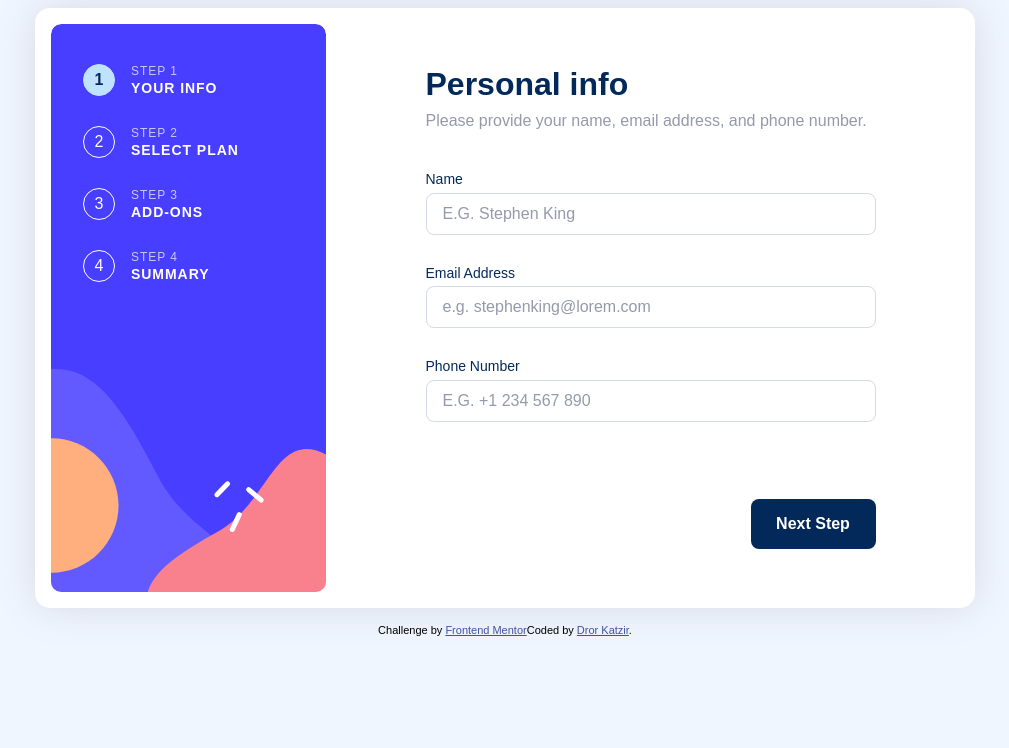
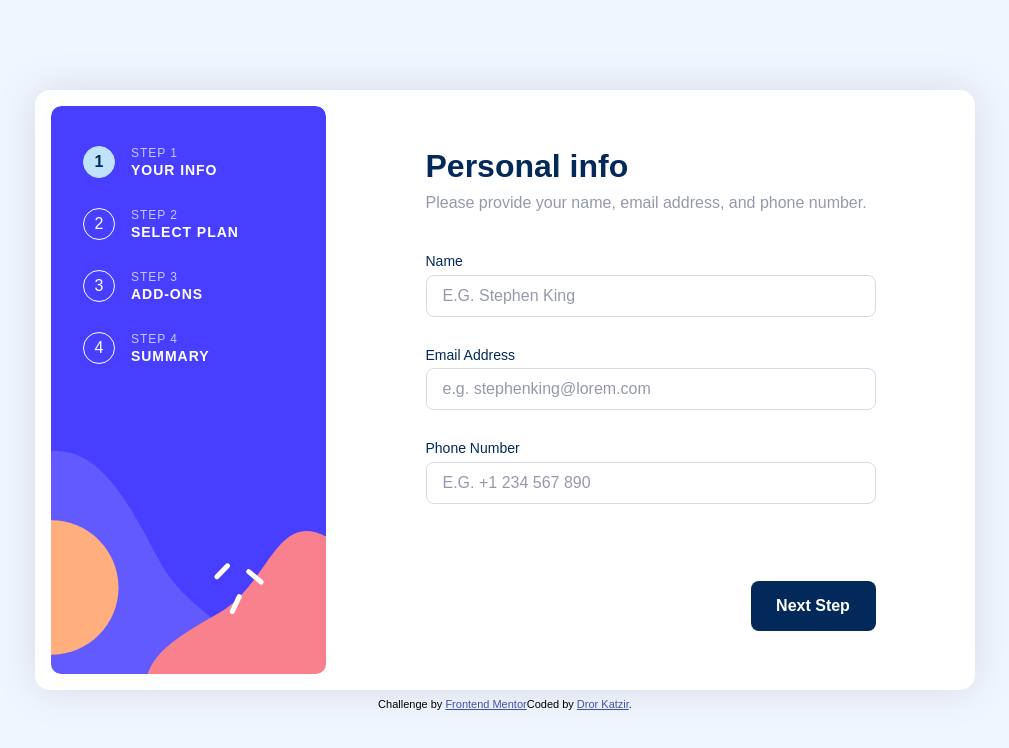
Before and after one commit to DorKatzir/multi-step-form, a React (Vite) app: page / in a window 1280 px wide. Shown: the top 748 px of the page, without its empty margins (135-1144 px from the left). Built offline with nearby package versions, Linux system fonts and the light colour scheme.

Commit message:
css center app verticly

```diff
--- a/index.html
+++ b/index.html
@@ -7,7 +7,7 @@
     <title>Multi Step Form</title>
   </head>
   <body>
-    <div id="root"></div>
+    <div id="root" class="center"></div>
     <script type="module" src="./src/main.jsx"></script>
   </body>
 </html>
--- a/src/index.css
+++ b/src/index.css
@@ -548,8 +548,17 @@ input:checked + .slider:before {
   text-transform: capitalize;
 }
 
+.center {
+  width: 100%;
+  margin: 0;
+  position: absolute;
+  top: 50%;
+  left: 50%;
+  transform: translate(-50%, -50%);
+}
+
 .attribution {
-  padding-block: 1rem;
+  padding-block-start: 0.5rem;
   font-size: 11px;
   text-align: center;
 }
--- a/src/index.scss
+++ b/src/index.scss
@@ -601,10 +601,19 @@ input:checked + .slider:before {
     text-transform: capitalize;
  }
 
-
+ /// center horizontal and verticle
+ .center{
+    width: 100%;
+    margin: 0;
+    position: absolute;
+    top: 50%;
+    left: 50%;
+    -ms-transform: translate(-50%, -50%);
+    transform: translate(-50%, -50%);
+ }
 
 .attribution{
-    padding-block: 1rem;
+    padding-block-start: .5rem;
     font-size: 11px; text-align: center;
     a { color: hsl(228, 45%, 44%); }
 }
```
